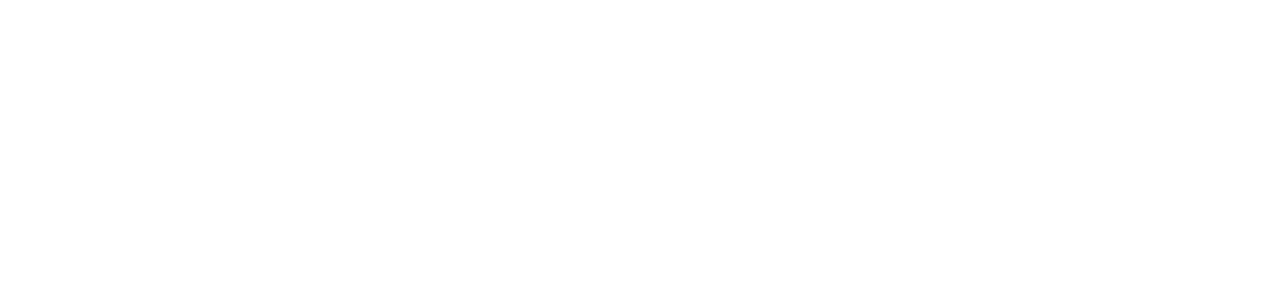
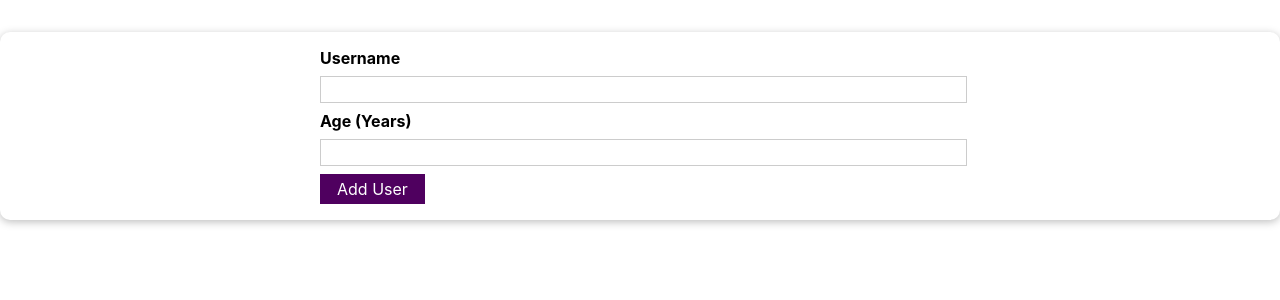
Before and after one commit to lukasz-klekner/user_list_react, a React (Create React App) app: page / in a window 1280 px wide. Shown: the top 300 px of the page. Built offline with nearby package versions, Linux system fonts and the light colour scheme.

Commit message:
adds AddUser Component

```diff
--- a/src/App.js
+++ b/src/App.js
@@ -1,5 +1,11 @@
+import AddUser from './components/Users/AddUser'
+
 function App() {
-  return <div></div>
+  return (
+    <div>
+      <AddUser />
+    </div>
+  )
 }
 
 export default App
--- /dev/null
+++ b/src/components/Users/AddUser.js
@@ -0,0 +1,52 @@
+import styled from 'styled-components'
+import { memo } from 'react'
+
+import Button from '../UI/Button'
+import Card from '../UI/Card'
+
+const AddUser = ({ className }) => {
+  const addUserHandler = (event) => {
+    event.preventDefault()
+  }
+
+  return (
+    <Card>
+      <form className={className} onSubmit={addUserHandler}>
+        <label htmlFor='username'>Username</label>
+        <input id='username' type='text' />
+        <label htmlFor='age'>Age (Years)</label>
+        <input id='age' type='number' />
+        <Button type='submit'>Add User</Button>
+      </form>
+    </Card>
+  )
+}
+
+const Memoized = memo(AddUser)
+const Styled = styled(Memoized)`
+  margin: 2rem auto;
+  padding: 1rem;
+  width: 90%;
+  max-width: 40rem;
+  > input {
+    font: inherit;
+    display: block;
+    width: 100%;
+    border: 1px solid #ccc;
+    padding: 0.15rem;
+    margin-bottom: 0.5rem;
+
+    &:focus {
+      outline: none;
+      border-color: #4f005f;
+    }
+  }
+
+  > label {
+    display: block;
+    font-weight: bold;
+    margin-bottom: 0.5rem;
+  }
+`
+Styled.displayName = 'AddUser'
+export default Styled
```
